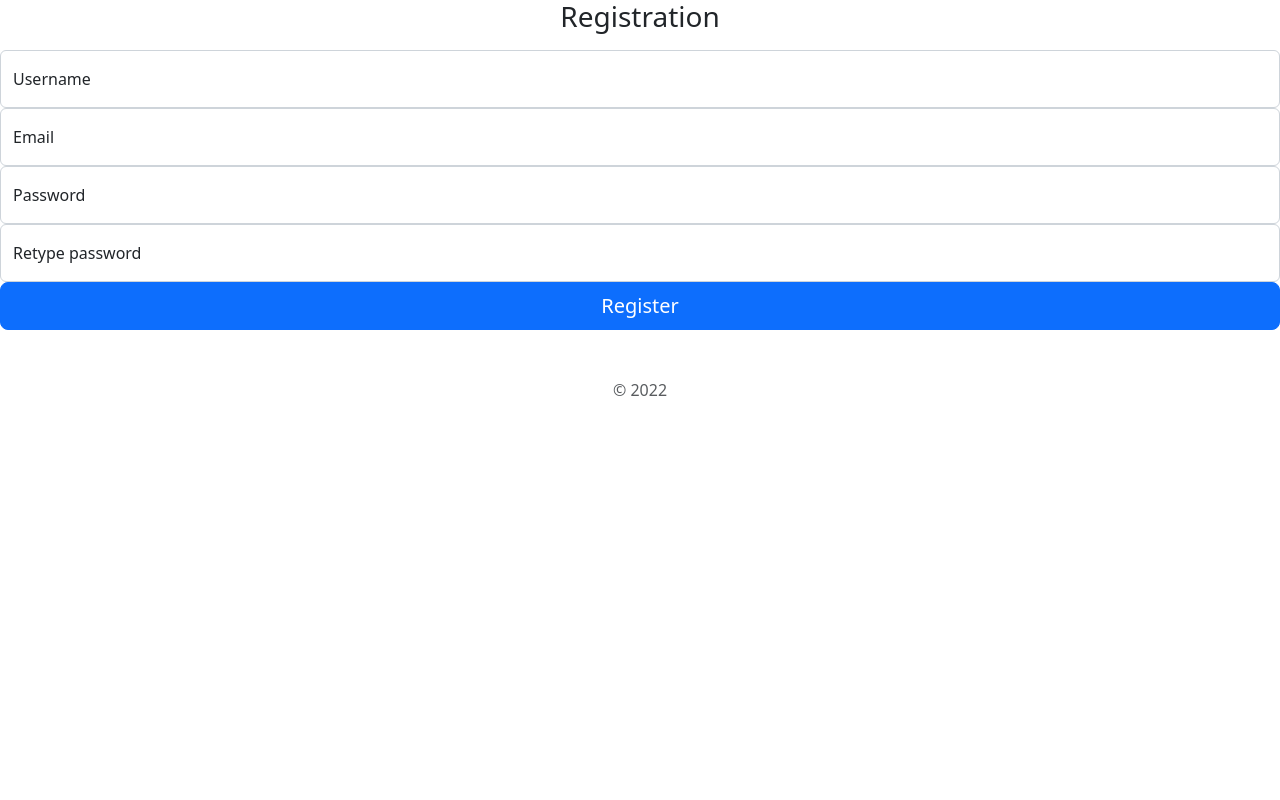
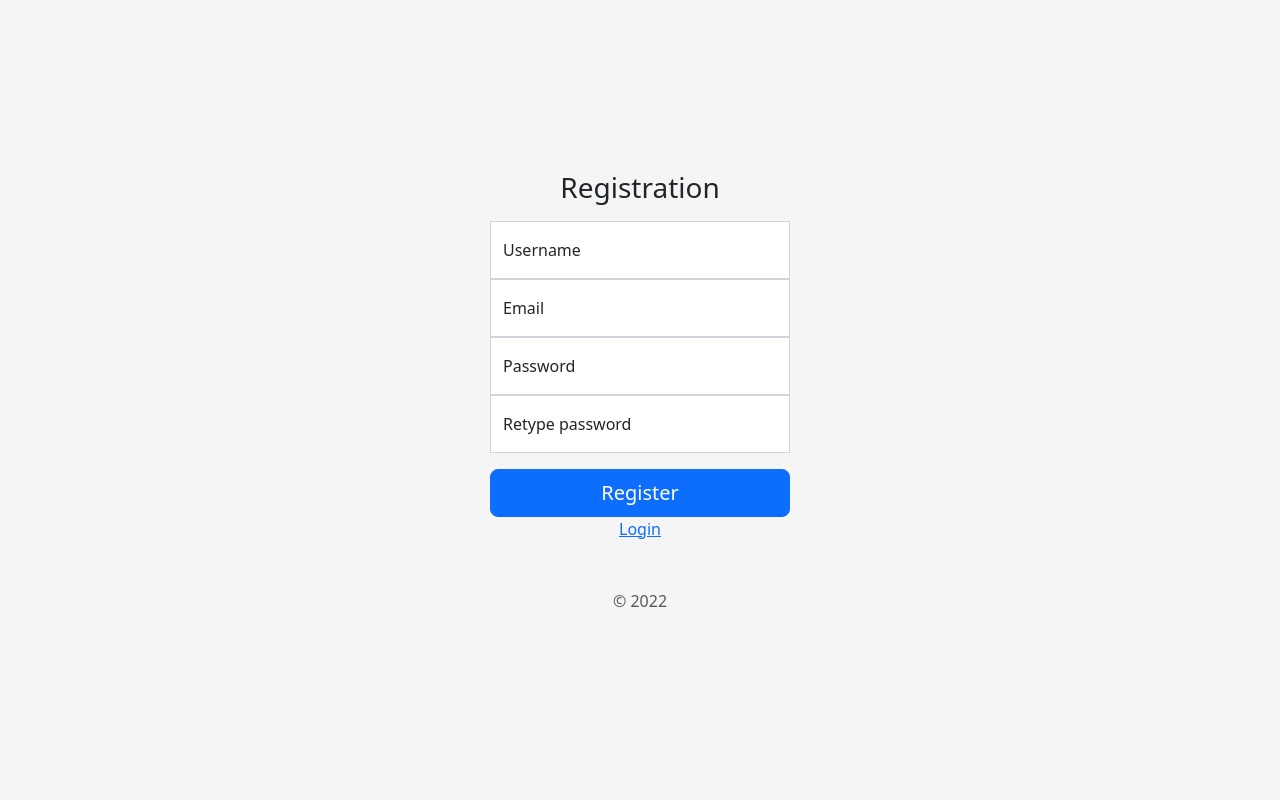
Before and after one commit to maximchikAlexandr/learn_eng, a Flask app: page /user/register in a window 1280 px wide. Run offline with Flask 2, Linux system fonts and the light colour scheme; some libraries are stand-ins or nearby versions.

Commit message:
Fix: frontend

```diff
--- /dev/null
+++ b/user/static/css/signin.css
@@ -0,0 +1,80 @@
+html,
+body {
+  height: 100%;
+}
+
+body {
+  display: flex;
+  align-items: center;
+  padding-top: 40px;
+  padding-bottom: 40px;
+  background-color: #f5f5f5;
+}
+
+.form-signin {
+  max-width: 330px;
+  padding: 15px;
+}
+
+.form-signin .form-floating:focus-within {
+  z-index: 2;
+}
+
+.form-signin input {
+  border-top-left-radius: 0;
+  border-top-right-radius: 0;
+  border-bottom-right-radius: 0;
+  border-bottom-left-radius: 0;
+}
+
+
+.bd-placeholder-img {
+  font-size: 1.125rem;
+  text-anchor: middle;
+  -webkit-user-select: none;
+  -moz-user-select: none;
+  user-select: none;
+}
+
+@media (min-width: 768px) {
+  .bd-placeholder-img-lg {
+    font-size: 3.5rem;
+  }
+}
+
+.b-example-divider {
+  height: 3rem;
+  background-color: rgba(0, 0, 0, .1);
+  border: solid rgba(0, 0, 0, .15);
+  border-width: 1px 0;
+  box-shadow: inset 0 .5em 1.5em rgba(0, 0, 0, .1), inset 0 .125em .5em rgba(0, 0, 0, .15);
+}
+
+.b-example-vr {
+  flex-shrink: 0;
+  width: 1.5rem;
+  height: 100vh;
+}
+
+.bi {
+  vertical-align: -.125em;
+  fill: currentColor;
+}
+
+.nav-scroller {
+  position: relative;
+  z-index: 2;
+  height: 2.75rem;
+  overflow-y: hidden;
+}
+
+.nav-scroller .nav {
+  display: flex;
+  flex-wrap: nowrap;
+  padding-bottom: 1rem;
+  margin-top: -1px;
+  overflow-x: auto;
+  text-align: center;
+  white-space: nowrap;
+  -webkit-overflow-scrolling: touch;
+}
--- a/user/templates/user/login.html
+++ b/user/templates/user/login.html
@@ -27,7 +27,7 @@
         <label for="floatingPassword">Password</label>
       </div>
 
-      <div class="checkbox mb-3">
+      <div class="checkbox mb-3 ">
         <label>
           <input name="remainme" type="checkbox" value="remember-me"> Remember me
         </label>
--- a/user/templates/user/register.html
+++ b/user/templates/user/register.html
@@ -28,17 +28,18 @@
 
     <div class="form-floating">
       <input name="psw" type="password" class="form-control" id="floatingPassword" placeholder="Password">
-      <label for="floatingInput">Password</label>
+      <label for="floatingPassword">Password</label>
     </div>
 
 
-    <div class="form-floating">
-      <input name="psw2" type="password" class="form-control" id="floatingPassword" placeholder="Retype password">
+    <div class="form-floating mb-3">
+      <input name="psw2" type="password2" class="form-control" id="floatingPassword" placeholder="Retype password">
       <label for="floatingPassword">Retype password</label>
     </div>
 
 
     <button class="w-100 btn btn-lg btn-primary" type="submit">Register</button>
+    <p><a href="{{url_for('.login') }} "> Login </a>
     <p class="mt-5 mb-3 text-muted">&copy; 2022</p>
 
   </form>
```
